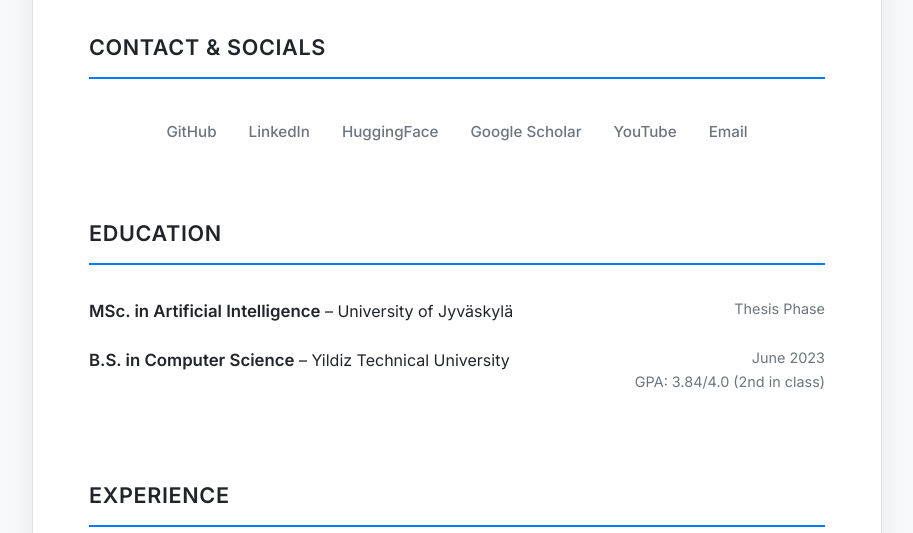
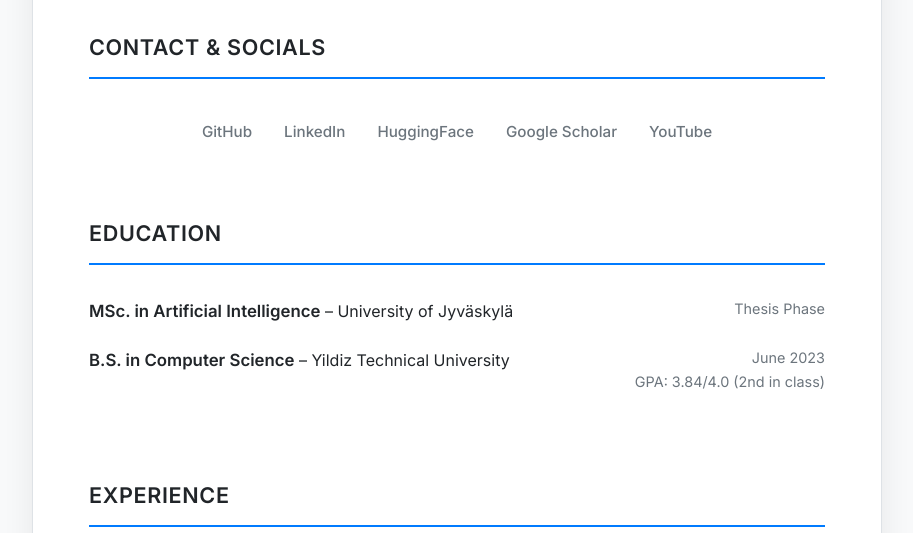
Before and after one commit to mrbesher/mrbesher.github.io, a plain HTML site: page cv.html in a window 1280 px wide. Shown: the part 267-800 px from the top of the page, without its empty margins (183-1096 px from the left). Drawn offline with Linux system fonts and the light colour scheme.

Commit message:
Remove email

```diff
--- a/cv.html
+++ b/cv.html
@@ -374,7 +374,6 @@
                         target="_blank"
                         >YouTube</a
                     >
-                    <a href="mailto:mrbesheralkurdi@outlook.com">Email</a>
                 </div>
             </section>
 
```
